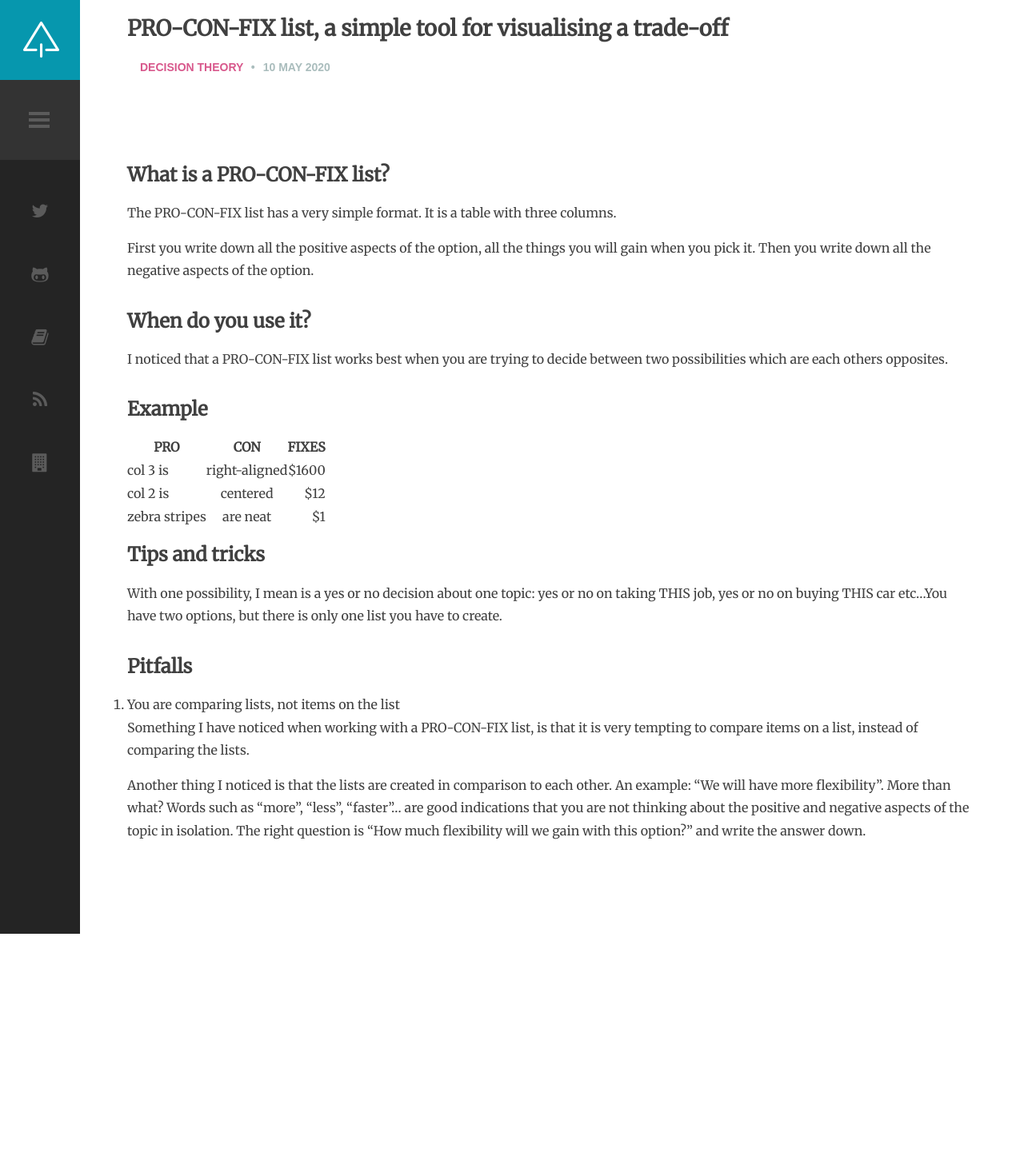
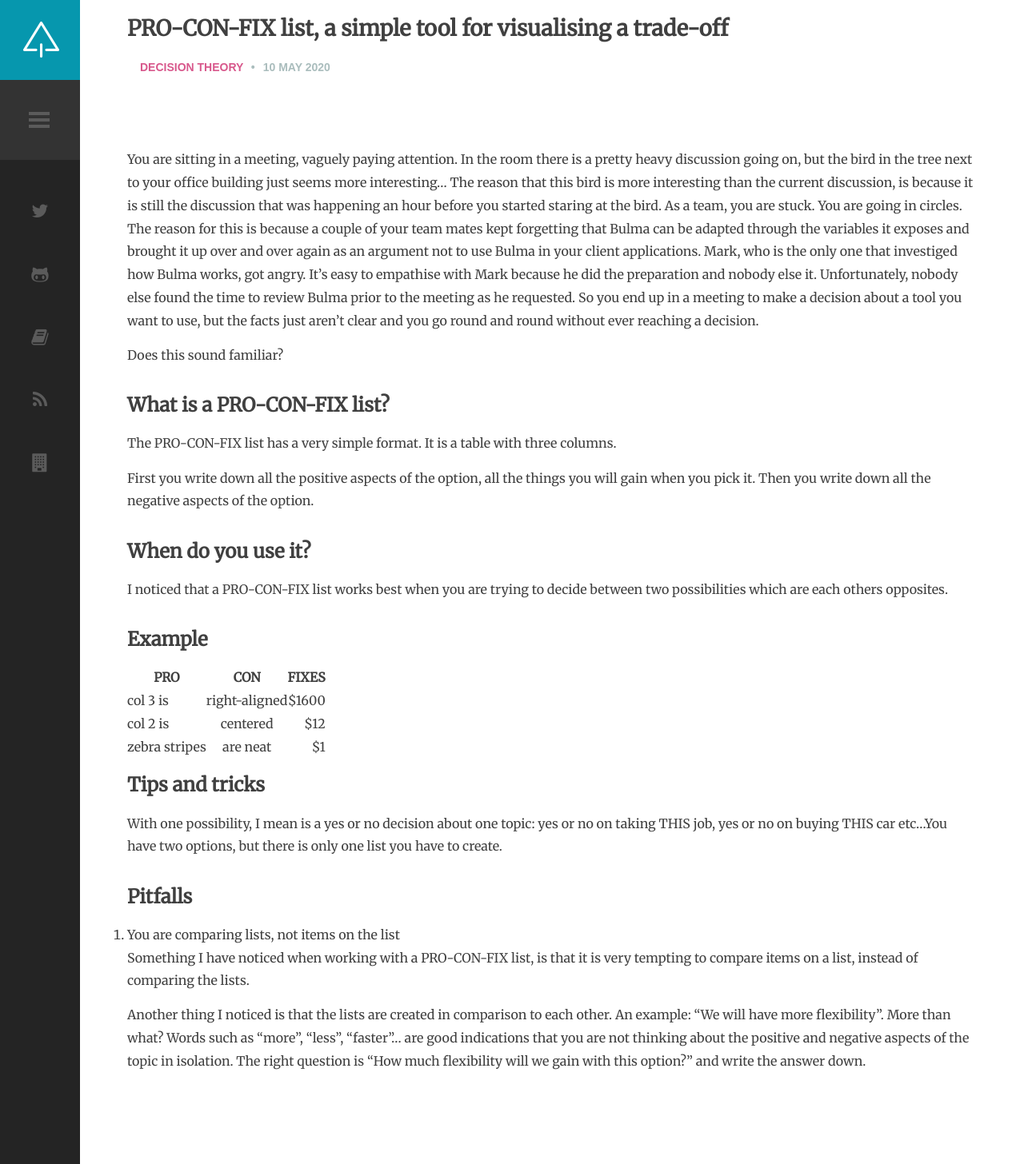
Before and after one commit to selketjah/selketjah.github.io, a Jekyll site: the page built from work_in_progress/2020-05-10-pro-con-fix.md, in a window 1280 px wide. Shown: the whole page at 80% size. Built offline with Jekyll 4.4.1, drawn with Linux system fonts in a browser that asks for light colours; comment, search, counter and statistics services are not loaded; before the commit the page ends 1168 px from its top, so only the background shows below that.

Commit message:
WIP: pro con fix list

```diff
--- a/work_in_progress/2020-05-10-pro-con-fix.md
+++ b/work_in_progress/2020-05-10-pro-con-fix.md
@@ -7,8 +7,9 @@ tags:
 - decisions
 ---
 
+You are sitting in a meeting, vaguely paying attention. In the room there is a pretty heavy discussion going on, but the bird in the tree next to your office building just seems more interesting... The reason that this bird is more interesting than the current discussion, is because it is still the discussion that was happening an hour before you started staring at the bird. As a team, you are stuck. You are going in circles. The reason for this is because a couple of your team mates kept forgetting that Bulma can be adapted through the variables it exposes and brought it up over and over again as an argument not to use Bulma in your client applications. Mark, who is the only one that investiged how Bulma works, got angry. It's easy to empathise with Mark because he did the preparation and nobody else it. Unfortunately, nobody else found the time to review Bulma prior to the meeting as he requested. So you end up in a meeting to make a decision about a tool you want to use, but the facts just aren't clear and you go round and round without ever reaching a decision.
 
-
+Does this sound familiar?
 
 ## What is a PRO-CON-FIX list?
 
```
